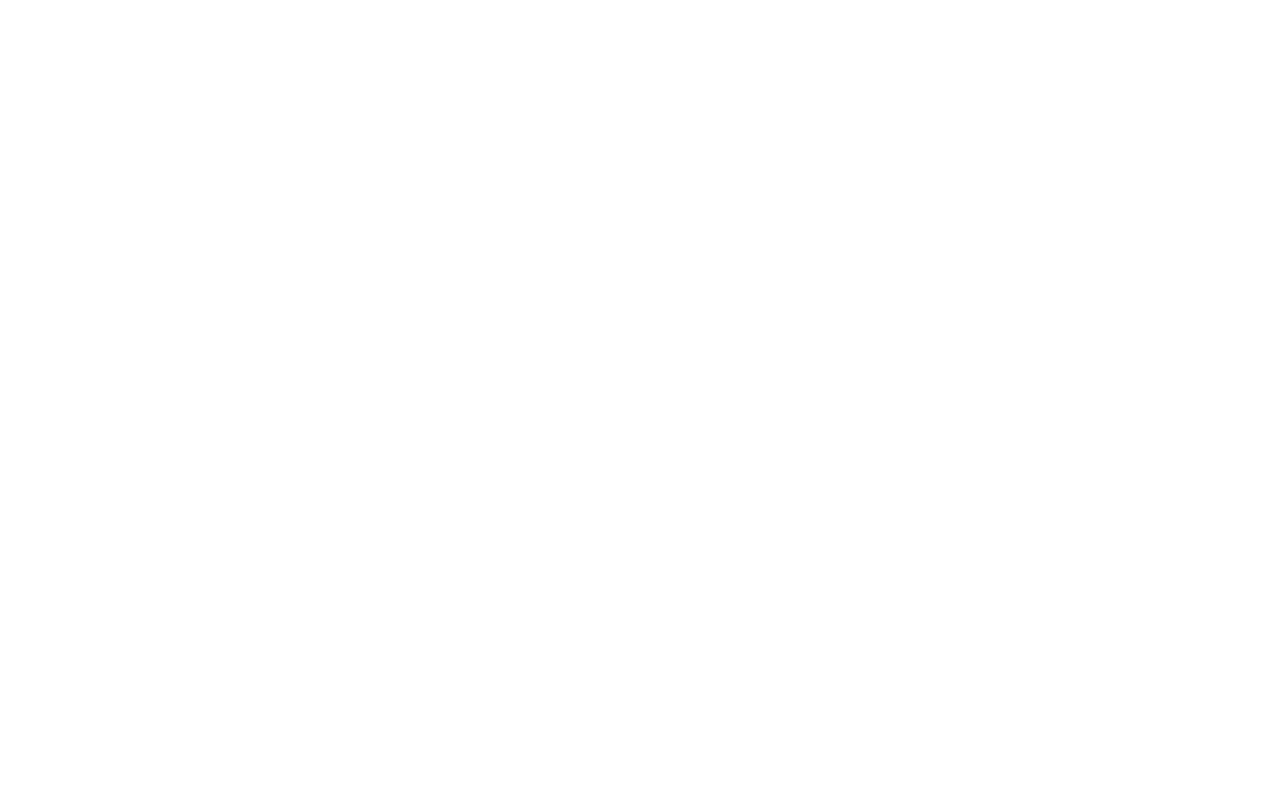
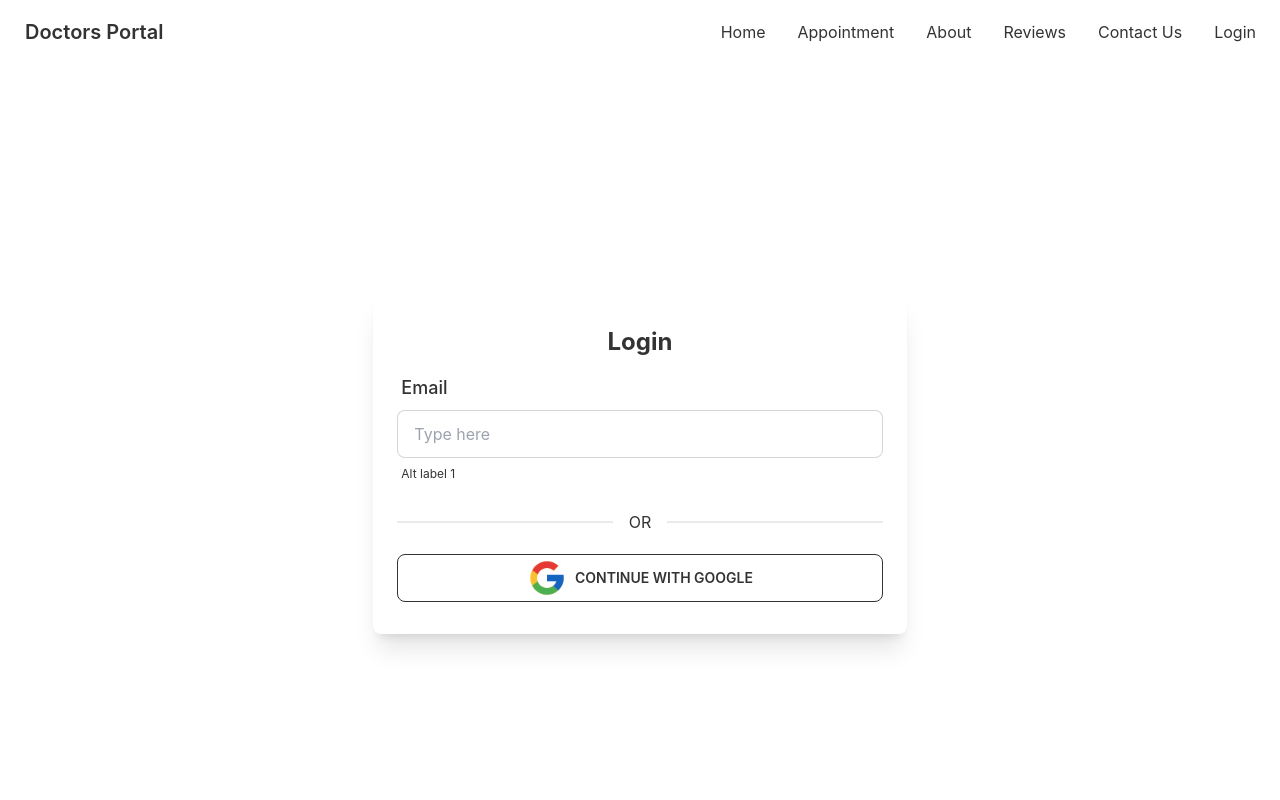
Before and after one commit to abdulalimemon/doctors-portal, a React (Create React App) app: page /login in a window 1280 px wide. Before the commit this address had no page. Shown: the top 800 px of the page. Built offline with nearby package versions, Linux system fonts and the light colour scheme.

Commit message:
Login page and google login

```diff
--- a/package.json
+++ b/package.json
@@ -12,6 +12,7 @@
     "react-day-picker": "^8.3.5",
     "react-dom": "^18.2.0",
     "react-firebase-hooks": "^5.0.3",
+    "react-hook-form": "^7.39.1",
     "react-router-dom": "^6.4.3",
     "react-scripts": "5.0.1",
     "web-vitals": "^2.1.4"
--- a/src/App.js
+++ b/src/App.js
@@ -2,6 +2,7 @@
 import './App.css';
 import Appointment from './pages/Appointment/Appointment';
 import Home from './pages/Home/Home';
+import Login from './pages/Login/Login';
 
 function App() {
   return (
@@ -11,6 +12,7 @@
       <Route path='/' element={<Home></Home>}></Route>
       <Route path='/home' element={<Home></Home>}></Route>
       {/* <Route path='/' element={}></Route> */}
+      <Route path='/login' element={<Login></Login>}></Route>
       <Route path='/appointment' element={<Appointment></Appointment>}></Route>
      </Routes>
     </div>
--- /dev/null
+++ b/src/pages/Login/Login.js
@@ -0,0 +1,52 @@
+import React from 'react';
+import Footer from '../Shared/Footer';
+import Navbar from '../Shared/Navbar';
+import googleIcon from '../../assets/images/google.png';
+import { useSignInWithGoogle } from 'react-firebase-hooks/auth';
+import auth from '../../firebase.init';
+
+const Login = () => {
+    const [signInWithGoogle, user, loading, error] = useSignInWithGoogle(auth);
+    if(user){
+        console.log(user);
+    }
+    return (
+        <>
+            <Navbar></Navbar>
+            <div>
+                <div className='container mx-auto'>
+                    <div className='h-screen flex justify-center items-center'>
+                        <div className="card w-11/12 md:w-8/12 lg:w-5/12 mx-auto bg-base-100 rounded-lg shadow-xl">
+                            <div className="card-body px-4 md:px-6">
+                                <h2 className="text-2xl font-bold text-center">Login</h2>
+                                <form action="">
+                                    <div className="form-control w-full">
+                                        <label className="label">
+                                            <span className="label-text text-lg font-medium">Email</span>
+                                        </label>
+                                        <input type="text" placeholder="Type here" className="input input-bordered w-full" />
+                                        <label className="label">
+                                            <span className="label-text-alt">Alt label 1</span>
+                                        </label>
+                                    </div>
+                                </form>
+                                <div className="divider">OR</div>
+                                <button
+                                className="btn btn-outline"
+                                onClick={() => signInWithGoogle()}>
+                                    <span className='mr-2'>
+                                        <img src={googleIcon} className='w-7 md:w-10' alt="Google icon" />
+                                    </span>
+                                    CONTINUE WITH GOOGLE
+                                </button>
+                            </div>
+                        </div>
+                    </div>
+                </div>
+            </div>
+            <Footer></Footer>
+        </>
+    );
+};
+
+export default Login;
```
Also changed, not shown: src/assets/images/google.png (added), 1 other file (tests, documents, lock files or other folders).
